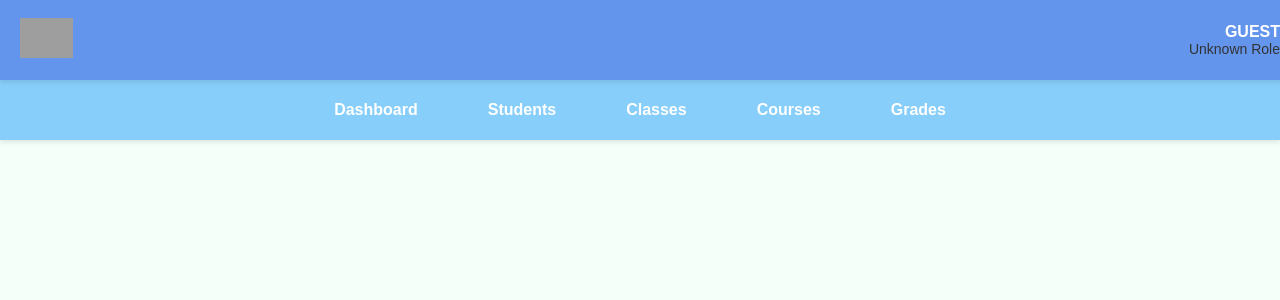
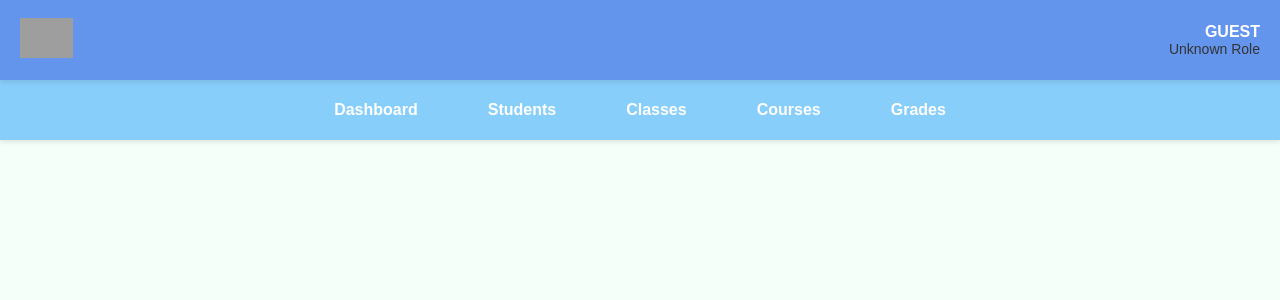
Before and after one commit to kxthit/SWAP_Project_Group6, a PHP site: page /admin_header.php in a window 1280 px wide. Shown: the top 300 px of the page. Run offline with PHP 8.4, Linux system fonts and the light colour scheme; grey boxes are pictures that could not be loaded.

Commit message:
Update style.css

```diff
--- a/swap_project/style.css
+++ b/swap_project/style.css
@@ -27,7 +27,7 @@ header {
   display: flex;
   align-items: center;
   justify-content: flex-end; /* Align to the right side */
-  margin-right: 20px; /* Adjust this value to move it slightly to the left */
+  margin-right: 40px; /* Adjust this value to move it slightly to the left */
 }
 
 /* Profile */
```
